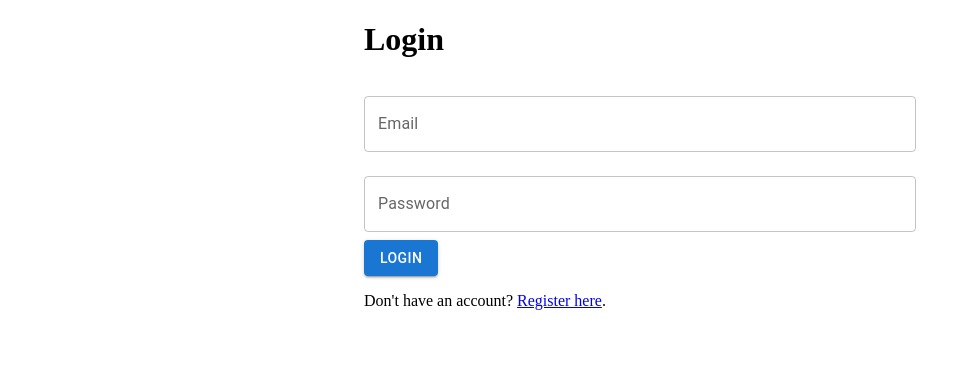
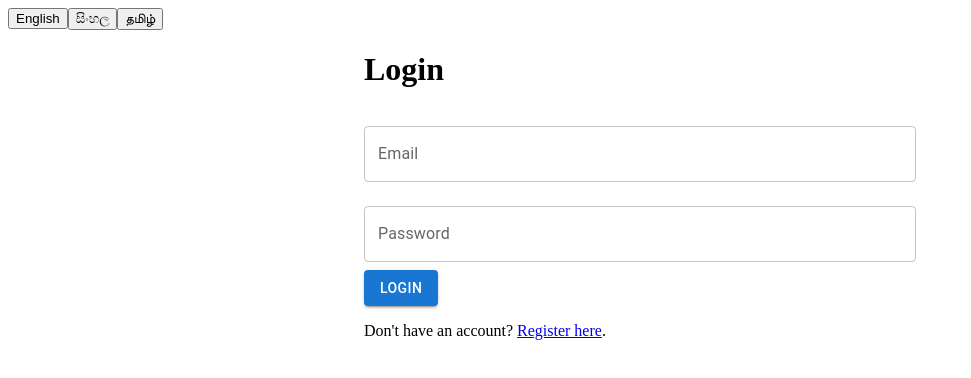
Before and after one commit to malindakpt/feedback, a React (Create React App) app: page /login in a window 1280 px wide. Shown: the top 378 px of the page, without its empty margins (0-971 px from the left). Built offline with nearby package versions, Linux system fonts and the light colour scheme.

Commit message:
create i18next

```diff
--- a/package.json
+++ b/package.json
@@ -17,9 +17,12 @@
     "@types/react-redux": "^7.1.33",
     "chart.js": "^4.4.6",
     "firebase": "^10.13.0",
+    "i18next": "^23.2.3",
+    "i18next-browser-languagedetector": "^7.0.0",
     "react": "^18.3.1",
     "react-chartjs-2": "^5.2.0",
     "react-dom": "^18.3.1",
+    "react-i18next": "^13.0.0",
     "react-redux": "^9.1.2",
     "react-router-dom": "^6.26.1",
     "react-scripts": "5.0.1",
--- a/src/components/admin/login/loginContainer.tsx
+++ b/src/components/admin/login/loginContainer.tsx
@@ -5,6 +5,7 @@ import { login } from './appSlice';
 import { AppDispatch } from './store';
 import { useNavigate, useLocation } from 'react-router-dom';
 import { LocationState } from '../../../interfaces/types';
+import i18n from '../../i18n';
 
 const LoginContainer: React.FC = () => {
   const [email, setEmail] = useState('');
@@ -27,7 +28,18 @@ const LoginContainer: React.FC = () => {
     }
   };
 
+  const changeLanguage = (language: string) => {
+    i18n.changeLanguage(language); // Change the language dynamically
+  };
+
   return (
+    <>
+    <div style={{ marginBottom: '1rem' }}>
+        <button onClick={() => changeLanguage('en')}>English</button>
+        <button onClick={() => changeLanguage('si')}>සිංහල</button>
+        <button onClick={() => changeLanguage('ta')}>தமிழ்</button>
+      </div>
+
     <LoginForm
       email={email}
       password={password}
@@ -35,6 +47,7 @@ const LoginContainer: React.FC = () => {
       setPassword={setPassword}
       handleLogin={handleLogin}
     />
+    </>
   );
 };
 
--- a/src/components/admin/login/loginForm.tsx
+++ b/src/components/admin/login/loginForm.tsx
@@ -1,6 +1,7 @@
 import React from 'react';
 import { TextField, Button, Container } from '@mui/material';
 import { Link } from 'react-router-dom';
+import { useTranslation } from 'react-i18next';
 
 interface LoginFormProps {
   email: string;
@@ -11,11 +12,12 @@ interface LoginFormProps {
 }
 
 const LoginForm: React.FC<LoginFormProps> = ({ email, password, setEmail, setPassword, handleLogin }) => {
+  const { t } = useTranslation();
   return (
     <Container maxWidth="sm" className="login-form-container">
-      <h1>Login</h1>
+      <h1>{t('login.title')}</h1>
       <TextField
-        label="Email"
+        label={t('login.email')}
         variant="outlined"
         fullWidth
         margin="normal"
@@ -23,7 +25,7 @@ const LoginForm: React.FC<LoginFormProps> = ({ email, password, setEmail, setPas
         onChange={(e) => setEmail(e.target.value)}
       />
       <TextField
-        label="Password"
+        label={t('login.password')}
         variant="outlined"
         fullWidth
         margin="normal"
@@ -36,11 +38,11 @@ const LoginForm: React.FC<LoginFormProps> = ({ email, password, setEmail, setPas
         color="primary"
         onClick={handleLogin}
       >
-        Login
+        {t('login.submit')}
       </Button>
       <p>
-        Don&apos;t have an account?{' '}
-        <Link to="/admin/register">Register here</Link>.
+      {t('login.noAccount')}{' '}
+        <Link to="/admin/register">{t('login.register')}</Link>.
       </p>
     </Container>
   );
--- /dev/null
+++ b/src/components/i18n.tsx
@@ -0,0 +1,28 @@
+import i18n from "i18next";
+import { initReactI18next } from "react-i18next";
+import LanguageDetector from "i18next-browser-languagedetector";
+
+// Import translation files
+import en from "./locales/en";
+import si from "./locales/si";
+import ta from "./locales/ta";
+
+// Initialize i18n
+i18n
+  .use(LanguageDetector) // Detect user's language
+  .use(initReactI18next) // Initialize react-i18next
+  .init({
+    debug: process.env.NODE_ENV === "development", // Enable debug mode in development
+    fallbackLng: "en", // Fallback to English if the user's language is not available
+    lng: "en", // Default language
+    interpolation: {
+      escapeValue: false, // React already handles escaping
+    },
+    resources: {
+      en: { translation: en },
+      si: { translation: si },
+      ta: { translation: ta },
+    },
+  });
+
+export default i18n;
--- /dev/null
+++ b/src/components/locales/en.tsx
@@ -0,0 +1,12 @@
+const en = {
+    login: {
+      title: "Login",
+      email: "Email",
+      password: "Password",
+      submit: "Login",
+      noAccount: "Don't have an account?",
+      register: "Register here",
+    },
+  };
+
+  export default en;
--- /dev/null
+++ b/src/components/locales/si.tsx
@@ -0,0 +1,12 @@
+const si = {
+    login: {
+      title: "ඇතුල් වන්න",
+      email: "ඊමේල්",
+      password: "මුරපදය",
+      submit: "ඇතුල් වන්න",
+      noAccount: "ගිණුමක් නැද්ද?",
+      register: "ඇතුල් වන්න",
+    },
+  };
+
+  export default si;
--- /dev/null
+++ b/src/components/locales/ta.tsx
@@ -0,0 +1,12 @@
+const ta = {
+    login: {
+      title: "உள்நுழை",
+      email: "மின்னஞ்சல்",
+      password: "கடவுச்சொல்",
+      submit: "உள்நுழை",
+      noAccount: "கணக்கு இல்லையா?",
+      register: "இங்கே பதிவு செய்யவும்",
+    },
+  };
+
+  export default ta;
```
Also changed, not shown: 1 other file (tests, documents, lock files or other folders).
